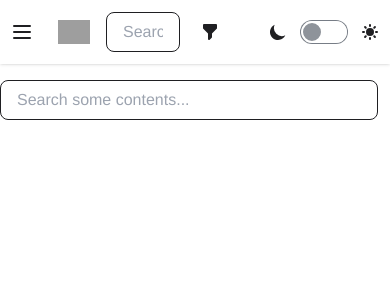
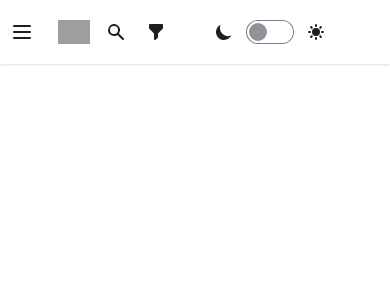
Before and after one commit to jilv220/lbrygen-frontend, a Vue app: page / in a window 390 px wide. Shown: the top 300 px of the page. Built offline with nearby package versions, Linux system fonts and the light colour scheme; grey boxes are pictures that could not be loaded.

Commit message:
add search modal for mobile device

```diff
--- a/src/App.vue
+++ b/src/App.vue
@@ -19,9 +19,24 @@
             <img class="lbry-logo" alt="Lbry logo" src="./assets/lbry_logo.svg" />
           </div>
 
-          <div class="flex-1">
+          <div class="flex-1 md:hidden">
             <SearchBar></SearchBar>
           </div>
+          <!-- Search modal -->
+          <label for="search-modal" class="pr-3 modal-button lg:hidden" >
+            <svg xmlns="http://www.w3.org/2000/svg" class="h-5 w-5" viewBox="0 0 20 20" fill="currentColor">
+              <path fill-rule="evenodd"
+                d="M8 4a4 4 0 100 8 4 4 0 000-8zM2 8a6 6 0 1110.89 3.476l4.817 4.817a1 1 0 01-1.414 1.414l-4.816-4.816A6 6 0 012 8z"
+                clip-rule="evenodd" />
+            </svg>
+          </label>
+          <input type="checkbox" id="search-modal" class="modal-toggle" />
+
+          <label for="search-modal" class="modal modal-top">
+            <label class="modal-box p-0 mt-3 shadow-none relative" for="search-modal">
+              <SearchBar></SearchBar>
+            </label>
+          </label>
 
           <div class="pr-10">
             <FilterDropdown></FilterDropdown>
@@ -134,7 +149,7 @@ export default {
 };
 </script>
 
-<style>
+<style lang="scss">
 #app {
   font-family: Avenir, Helvetica, Arial, sans-serif;
   -webkit-font-smoothing: antialiased;
@@ -150,7 +165,7 @@ export default {
 }
 
 a {
-  @apply text-green !important
+  @apply text-green #{!important};
 }
 
 #navbar,
@@ -231,6 +246,15 @@ a {
   }
 }
 
+@media (max-width: 960px) {
+  .modal-top {
+    align-items: flex-start;
+    .modal-box div {
+      @apply mr-0
+    }
+  }
+}
+
 @media (min-width: 890px) {
   .lbry-logo {
     height: 24px;
--- a/src/components/HomeView.vue
+++ b/src/components/HomeView.vue
@@ -1,16 +1,10 @@
 <template>
   <p>placeholder</p>
-  <div class="flex-1 pt-14">
-    <SearchBar></SearchBar>
-  </div>
 </template>
 
 <script>
-import SearchBar from '@/components/SearchBar.vue'
 export default {
-  components: {
-    SearchBar
-  },
+
 }
 </script>
 
--- a/tailwind.config.js
+++ b/tailwind.config.js
@@ -5,7 +5,7 @@ module.exports = {
     screens: {
       sm: {'max': '420px'},
       md: {'max': '960px'},
-      lg: '976px',
+      lg: {'min': '961px'},
       xl: '1440px',
     },
     colors: {
```
